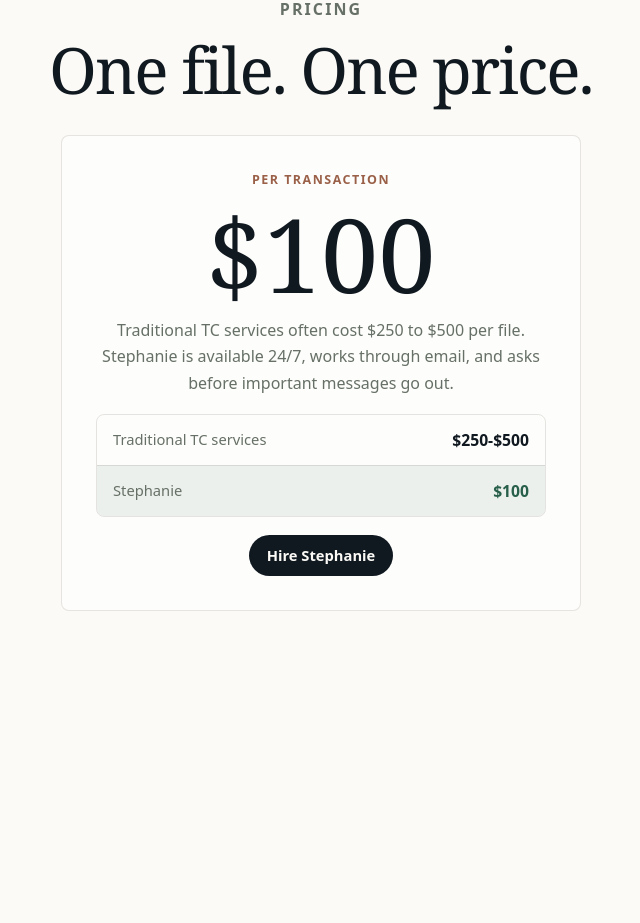
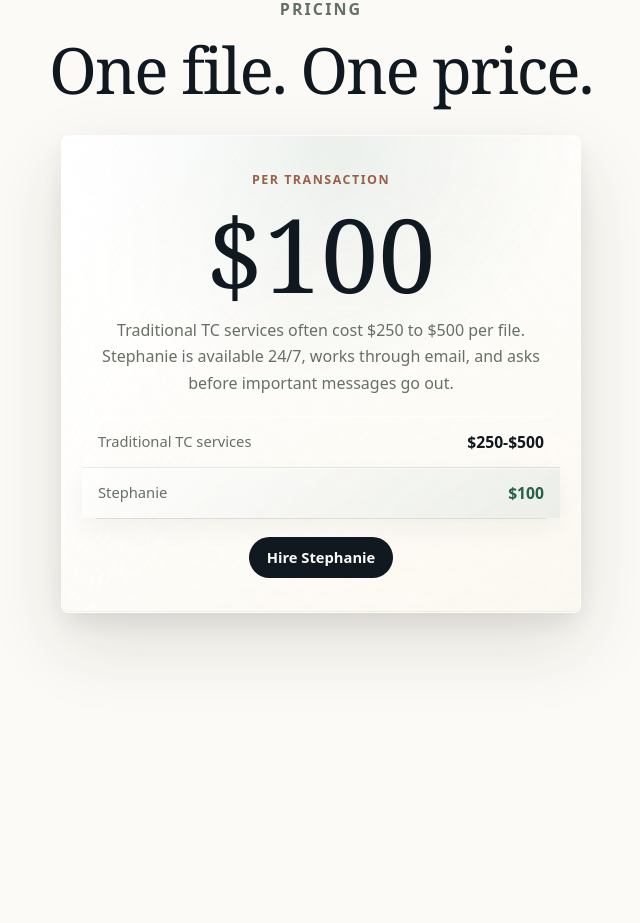
Before and after one commit to spak2005/tc_experiment, a Next.js app: page / in a window 1280 px wide. Shown: the part 6600-7523 px from the top of the page, without its empty margins (319-959 px from the left). Built offline with nearby package versions, Linux system fonts and the light colour scheme; no server answers.

Commit message:
Add premium pricing glass treatment

```diff
--- a/src/app/globals.css
+++ b/src/app/globals.css
@@ -629,12 +629,39 @@ img {
 }
 
 .price-card {
+  background:
+    linear-gradient(135deg, rgba(255, 255, 255, 0.82), rgba(255, 250, 241, 0.44)),
+    linear-gradient(180deg, rgba(255, 255, 255, 0.5), rgba(238, 231, 219, 0.2));
+  backdrop-filter: blur(24px) saturate(1.14);
+  border-color: rgba(255, 255, 255, 0.62);
+  box-shadow:
+    inset 0 1px 0 rgba(255, 255, 255, 0.78),
+    inset 0 -1px 0 rgba(86, 74, 58, 0.08),
+    0 30px 76px rgba(44, 35, 24, 0.13),
+    0 10px 26px rgba(44, 35, 24, 0.07);
   display: grid;
   gap: 18px;
   justify-items: center;
   max-width: 520px;
+  overflow: hidden;
   padding: 34px;
+  position: relative;
   text-align: center;
+}
+
+.price-card::before {
+  background:
+    linear-gradient(112deg, rgba(255, 255, 255, 0.74), transparent 42%),
+    radial-gradient(circle at 50% 0%, rgba(40, 95, 75, 0.14), transparent 48%);
+  content: "";
+  inset: 0;
+  opacity: 0.68;
+  pointer-events: none;
+  position: absolute;
+}
+
+.price-card > * {
+  position: relative;
 }
 
 .price-label {
@@ -653,10 +680,10 @@ img {
 }
 
 .price-comparison {
-  border: 1px solid rgba(86, 74, 58, 0.14);
-  border-radius: 8px;
+  border-bottom: 1px solid rgba(86, 74, 58, 0.13);
+  border-top: 1px solid rgba(255, 255, 255, 0.72);
   display: grid;
-  overflow: hidden;
+  margin-top: 2px;
   width: 100%;
 }
 
@@ -665,12 +692,20 @@ img {
   display: flex;
   gap: 16px;
   justify-content: space-between;
-  padding: 14px 16px;
+  padding: 14px 2px;
 }
 
 .price-comparison div + div {
-  background: rgba(40, 95, 75, 0.08);
-  border-top: 1px solid rgba(86, 74, 58, 0.14);
+  background:
+    linear-gradient(145deg, rgba(255, 255, 255, 0.42), rgba(40, 95, 75, 0.08)),
+    rgba(255, 255, 255, 0.18);
+  border-top: 1px solid rgba(86, 74, 58, 0.1);
+  box-shadow:
+    inset 0 1px 0 rgba(255, 255, 255, 0.54),
+    0 10px 24px rgba(44, 35, 24, 0.05);
+  margin: 0 -14px;
+  padding-left: 16px;
+  padding-right: 16px;
 }
 
 .price-comparison span {
```
